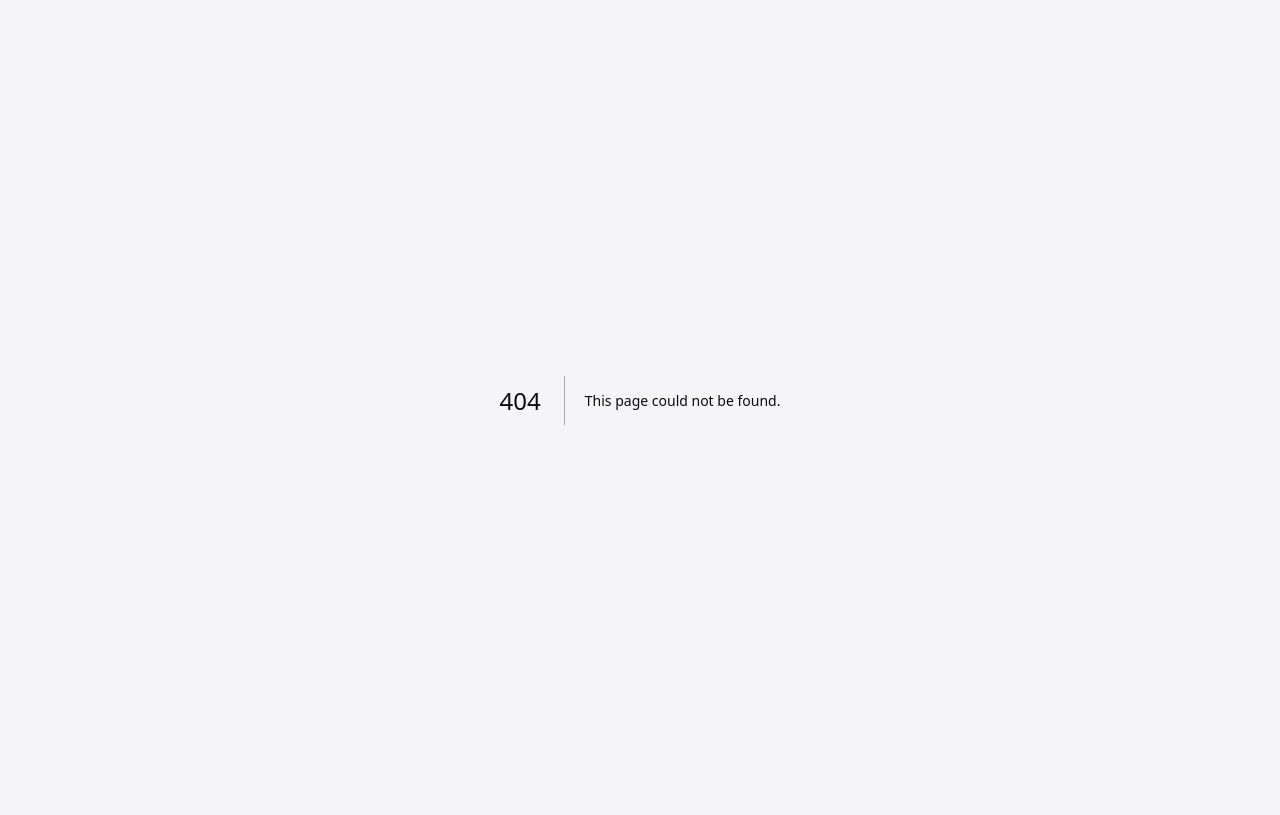
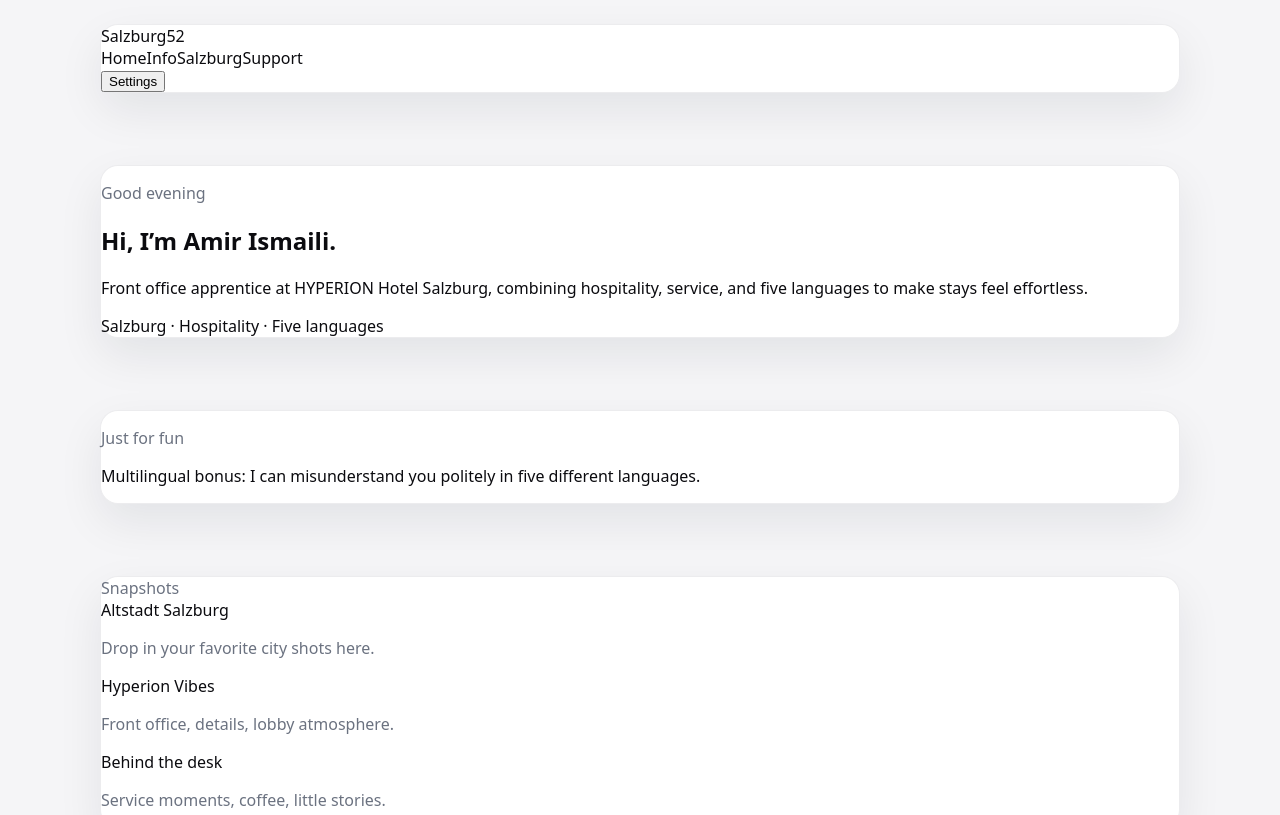
Before and after one commit to luv2loot/salzburg52, a Next.js app: page /en in a window 1280 px wide. Before the commit this address had no page. Shown: the top 815 px of the page. Built offline with nearby package versions, Linux system fonts and the light colour scheme.

Commit message:
Create page.js

```diff
--- /dev/null
+++ b/app/en/page.js
@@ -0,0 +1,134 @@
+"use client";
+
+import { useEffect, useState } from "react";
+import { usePathname, useRouter } from "next/navigation";
+
+import Header from "@/components/Header";
+import Footer from "@/components/Footer";
+import Hero from "@/components/Hero";
+import Cursor from "@/components/Cursor";
+import SettingsPanel from "@/components/SettingsPanel";
+import MediaStrip from "@/components/MediaStrip";
+
+import { getGreetingForTime, getHeroCopy } from "@/lib/copy";
+import { getRandomSnippet } from "@/lib/quotes";
+
+const LANG = "en";
+const THEME_KEY = "salzburg52-theme";
+const SNIPPET_KEY = `salzburg52-snippet-${LANG}`;
+
+export default function EnHomePage() {
+  const router = useRouter();
+  const pathname = usePathname();
+
+  const [isSettingsOpen, setIsSettingsOpen] = useState(false);
+  const [theme, setTheme] = useState("system");
+  const [greeting, setGreeting] = useState("");
+  const [snippet, setSnippet] = useState(null);
+
+  const heroCopy = getHeroCopy(LANG);
+
+  useEffect(() => {
+    setGreeting(getGreetingForTime(LANG, new Date()));
+  }, []);
+
+  useEffect(() => {
+    if (typeof window === "undefined") return;
+
+    const storedTheme = window.localStorage.getItem(THEME_KEY);
+    if (
+      storedTheme === "light" ||
+      storedTheme === "dark" ||
+      storedTheme === "system"
+    ) {
+      setTheme(storedTheme);
+    }
+  }, []);
+
+  useEffect(() => {
+    if (typeof document === "undefined" || typeof window === "undefined") return;
+
+    const root = document.documentElement;
+    const prefersDark =
+      window.matchMedia &&
+      window.matchMedia("(prefers-color-scheme: dark)").matches;
+
+    const useDark = theme === "dark" || (theme === "system" && prefersDark);
+
+    if (useDark) {
+      root.classList.add("theme-dark");
+    } else {
+      root.classList.remove("theme-dark");
+    }
+
+    window.localStorage.setItem(THEME_KEY, theme);
+  }, [theme]);
+
+  useEffect(() => {
+    if (typeof window === "undefined") return;
+    const previousId = window.localStorage.getItem(SNIPPET_KEY) || undefined;
+    const chosen = getRandomSnippet(LANG, { excludeId: previousId });
+    if (chosen) {
+      setSnippet(chosen);
+      window.localStorage.setItem(SNIPPET_KEY, chosen.id);
+    }
+  }, []);
+
+  const handleLangChange = (nextLang) => {
+    if (!pathname) {
+      router.push(`/${nextLang}`);
+      return;
+    }
+    const parts = pathname.split("/").filter(Boolean);
+    parts[0] = nextLang;
+    const newPath = "/" + parts.join("/");
+    router.push(newPath || `/${nextLang}`);
+  };
+
+  const handleThemeChange = (value) => {
+    setTheme(value);
+  };
+
+  return (
+    <>
+      <Cursor />
+      <Header lang={LANG} onOpenSettings={() => setIsSettingsOpen(true)} />
+      <main>
+        <Hero
+          greeting={greeting || getGreetingForTime(LANG, new Date())}
+          title={heroCopy.title}
+          subtitle={heroCopy.subtitle}
+          accent={heroCopy.accent}
+          lang={LANG}
+        />
+
+        {snippet && (
+          <section className="app-shell snippet-root">
+            <div className="surface snippet-inner">
+              <p className="snippet-label text-muted">
+                {snippet.kind === "quote"
+                  ? "Quote"
+                  : snippet.kind === "fact"
+                  ? "Fun fact"
+                  : "Just for fun"}
+              </p>
+              <p className="snippet-text">{snippet.text}</p>
+            </div>
+          </section>
+        )}
+
+        <MediaStrip />
+      </main>
+      <Footer lang={LANG} />
+
+      <SettingsPanel
+        isOpen={isSettingsOpen}
+        onClose={() => setIsSettingsOpen(false)}
+        lang={LANG}
+        onLangChange={handleLangChange}
+        theme={theme}
+        onThemeChange={handleThemeChange}
+      />
+    </>
+  );
+}
```
